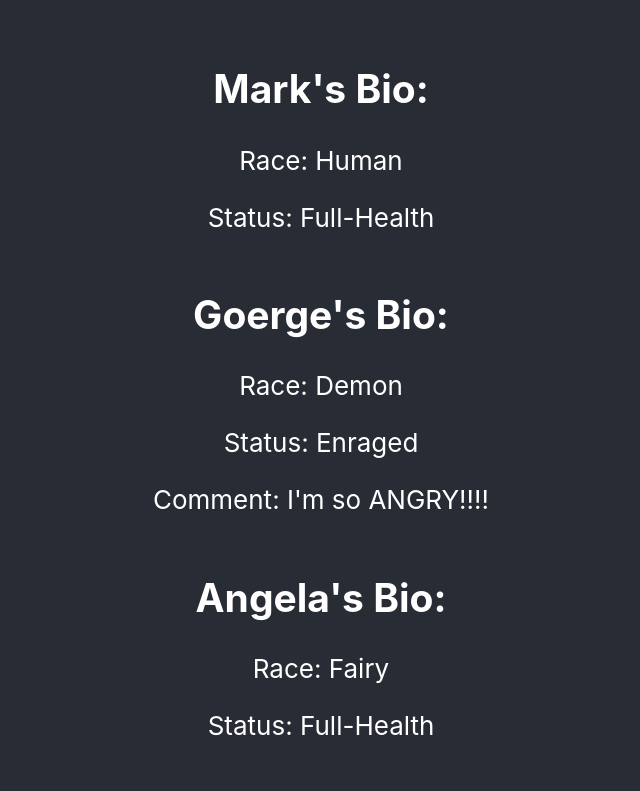
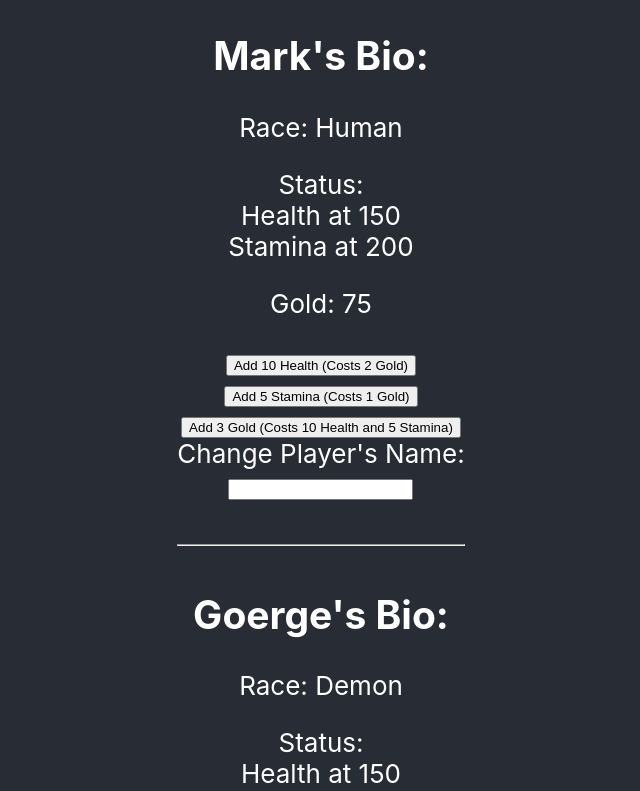
Before and after one commit to madhuneupane/hud-hooks-starter, a React (Create React App) app: page / in a window 1280 px wide. Shown: the top 791 px of the page, without its empty margins (319-959 px from the left). Built offline with nearby package versions, Linux system fonts and the light colour scheme.

Commit message:
feat: add buttons to inplement states

```diff
--- a/package.json
+++ b/package.json
@@ -11,7 +11,7 @@
     "react-scripts": "3.4.1"
   },
   "scripts": {
-    "start": "react-scripts start",
+    "start": "react-scripts --openssl-legacy-provider start",
     "build": "react-scripts build",
     "test": "react-scripts test",
     "eject": "react-scripts eject"
--- a/src/App.js
+++ b/src/App.js
@@ -1,38 +1,44 @@
-import React from 'react';
-import './App.css';
-import Character from './components/Character';
+import React, { useState, useEffect } from "react";
+import "./App.css";
+import Character from "./components/Character";
 
 const charArray = [
   {
-    name: 'Mark',
-    race: 'Human',
-    status: 'Full-Health',
-    comment: ''
+    name: "Mark",
+    race: "Human",
+    status: "Full-Health",
+    comment: "",
   },
   {
-    name: 'Goerge',
-    race: 'Demon',
-    status: 'Enraged',
-    comment: 'I\'m so ANGRY!!!!'
+    name: "Goerge",
+    race: "Demon",
+    status: "Enraged",
+    comment: "I'm so ANGRY!!!!",
   },
   {
-    name: 'Angela',
-    race: 'Fairy',
-    status: 'Full-Health',
-    comment: ''
-  }
+    name: "Angela",
+    race: "Fairy",
+    status: "Full-Health",
+    comment: "",
+  },
 ];
 
 const listComp = () => {
-  return charArray.map(item => <Character name={item.name} race={item.race} status={item.status} comment={item.comment} />);
-}
+  return charArray.map((item, i) => (
+    <Character
+      key={i}
+      name={item.name}
+      race={item.race}
+      status={item.status}
+      comment={item.comment}
+    />
+  ));
+};
 
 export default function App() {
   return (
     <div className="App">
-      <header className="App-header">
-        {listComp()}
-      </header>
+      <header className="App-header">{listComp()}</header>
     </div>
   );
 }
--- a/src/components/Character.js
+++ b/src/components/Character.js
@@ -1,15 +1,71 @@
-import React from 'react';
-import './Character.css';
+import { useState } from "react";
+import React from "react";
+import "./Character.css";
 
 const Character = (props) => {
-    return (
-        <div>
-            <h2>{props.name}'s Bio:</h2>
-            <p>Race: {props.race}</p>
-            <p>Status: {props.status}</p>
-            <p className={props.comment ? 'visible' : 'hidden'}>Comment: {props.comment}</p>
-        </div>
-    )
-}
+  //Name
+  const [name, setName] = useState(props.name);
+  //Health
+  const [health, setHealth] = useState("150");
+  //Stamina
+  const [stamina, setStamina] = useState("200");
+  //Gold
+  const [gold, setGold] = useState("75");
+
+  return (
+    <div>
+      <h2>{name}'s Bio:</h2>
+      <p>Race: {props.race}</p>
+      <p>
+        Status: <br />
+        Health at {health} <br />
+        Stamina at {stamina}
+      </p>
+      <p>Gold: {gold}</p>
+      <p className={props.comment ? "visible" : "hidden"}>
+        Comment: {props.comment}
+      </p>
+      <button
+        onClick={() => {
+          setHealth(parseInt(health) + 10);
+          setGold(parseInt(gold) - 2);
+        }}
+      >
+        Add 10 Health (Costs 2 Gold)
+      </button>
+      <br />
+      <button
+        onClick={() => {
+          setStamina(parseInt(stamina) + 5);
+          setGold(parseInt(gold) - 1);
+        }}
+      >
+        Add 5 Stamina (Costs 1 Gold)
+      </button>
+      <br />
+      <button
+        onClick={() => {
+          setGold(parseInt(gold) + 3);
+          setHealth(parseInt(health) - 10);
+          setStamina(parseInt(stamina) - 5);
+        }}
+      >
+        Add 3 Gold (Costs 10 Health and 5 Stamina)
+      </button>
+      <br />
+
+      <label htmlFor="nameChange">Change Player's Name:</label>
+      <br />
+      <input
+        type="text"
+        id="nameChange"
+        onChange={(e) => setName(e.target.value)}
+      />
+      <br />
+      <br />
+      <hr />
+    </div>
+  );
+};
 
 export default Character;
```
